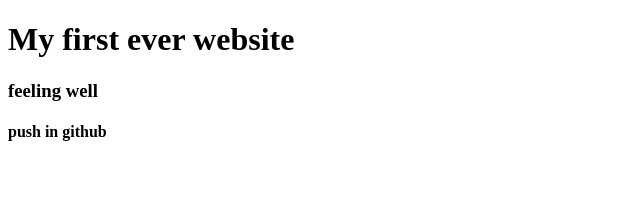
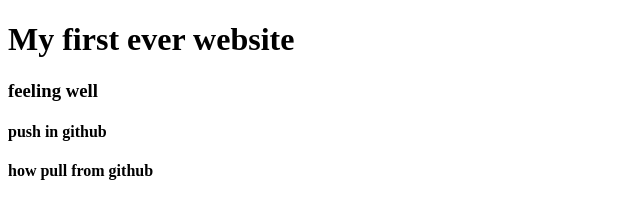
Before and after one commit to TanvirYnu/myfirstwebsite, a plain HTML site: page index.html in a window 1280 px wide. Shown: the whole page, without its empty margins (0-640 px from the left). Drawn offline with Linux system fonts and the light colour scheme.

Commit message:
Update index.html

```diff
--- a/index.html
+++ b/index.html
@@ -9,5 +9,6 @@
     <h1>My first ever website</h1>
     <h3>feeling well</h3>
     <h4>push in github</h4>
+    <h4>how pull from github</h4>
 </body>
 </html>
```
